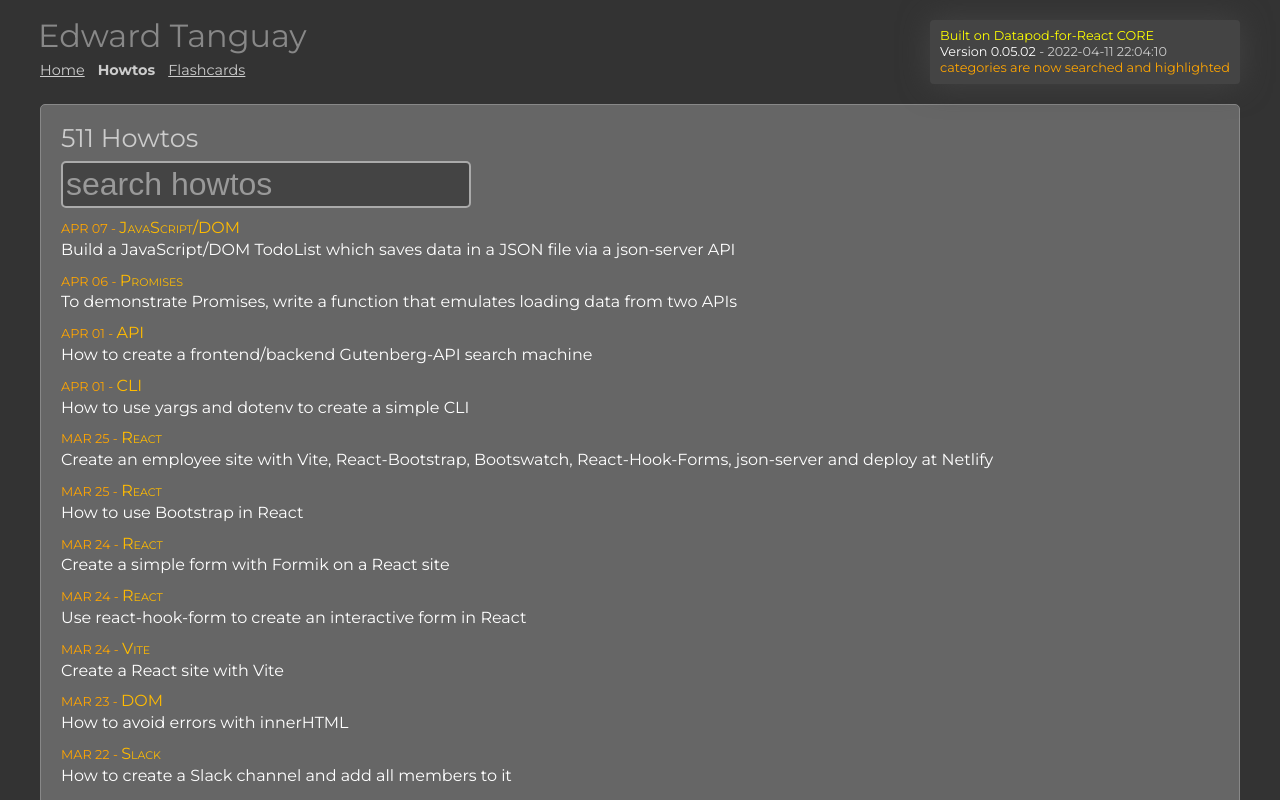
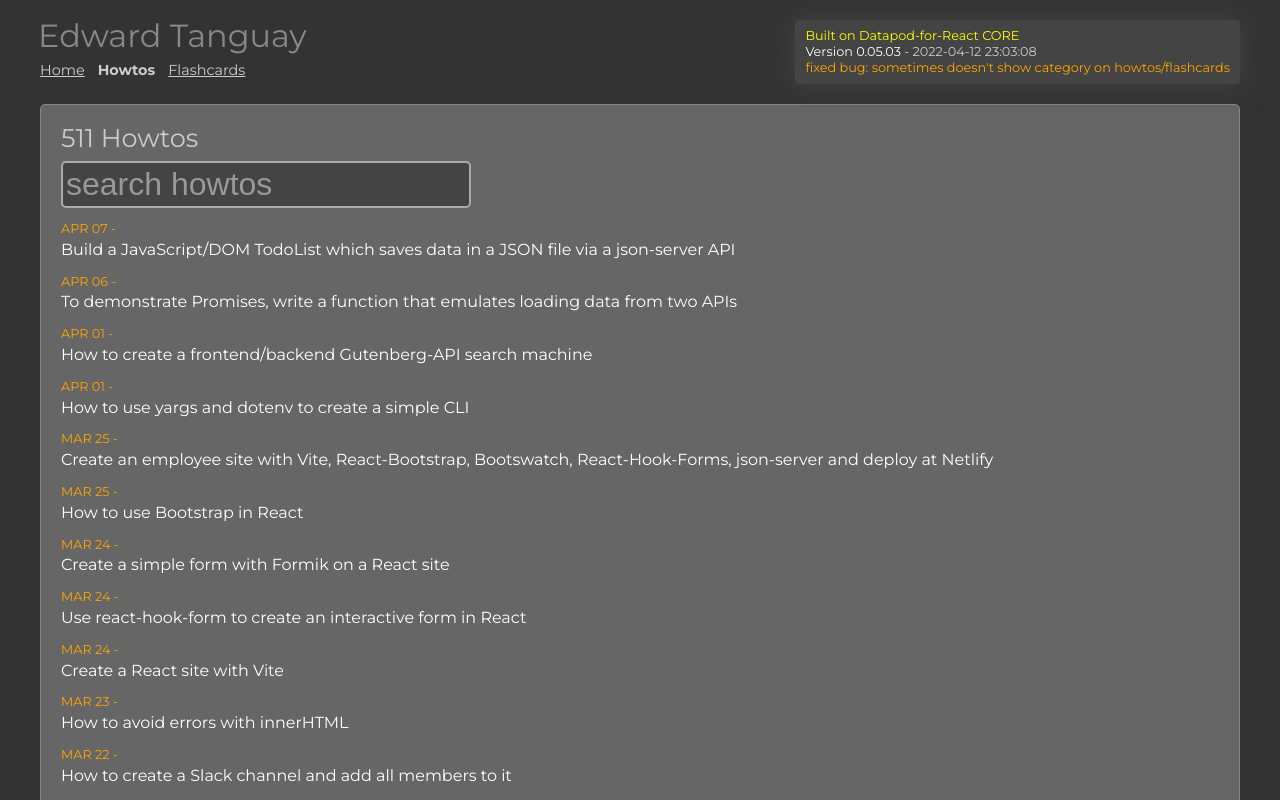
Before and after one commit to edwardtanguay/dpodreactcore, a React (Create React App) app: page /howtos in a window 1280 px wide. Shown: the top 800 px of the page. Built offline with nearby package versions, Linux system fonts and the light colour scheme.

Commit message:
fixes in

```diff
--- a/src/custom/pages/itemPageItems/Flashcard.tsx
+++ b/src/custom/pages/itemPageItems/Flashcard.tsx
@@ -21,7 +21,7 @@ export const Flashcard = (props: IProps) => {
 								)}
 							</span>{' '}
 							<span className="category">
-								{getCurrentItem().categoryTitle}
+								{getCurrentItem().category}
 							</span>
 						</div>
 						<div className="headerRow">
--- a/src/custom/pages/itemPageItems/Flashcards.tsx
+++ b/src/custom/pages/itemPageItems/Flashcards.tsx
@@ -23,18 +23,12 @@ export const Flashcards = (props: IProps) => {
 											flashcard.systemWhenCreated
 										)}
 									</span>{' '}
-									{searchText !== '' && (
-										<span className="category"
-											dangerouslySetInnerHTML={{
-												__html: flashcard.highlightedCategory,
-											}}
-										></span>
-									)}
-									{searchText === '' && (
-										<span className="category">
-											{flashcard.category}
-										</span>
-									)}
+									<span
+										className="category"
+										dangerouslySetInnerHTML={{
+											__html: flashcard.highlightedCategory,
+										}}
+									></span>
 								</div>
 								<div
 									key={i}
@@ -48,7 +42,9 @@ export const Flashcards = (props: IProps) => {
 											}}
 										></span>
 									)}
-									{searchText === '' && <>{flashcard.title}</>}
+									{searchText === '' && (
+										<>{flashcard.title}</>
+									)}
 								</div>
 							</div>
 						);
--- a/src/custom/pages/itemPageItems/Howto.tsx
+++ b/src/custom/pages/itemPageItems/Howto.tsx
@@ -21,7 +21,7 @@ export const Howto = (props: IProps) => {
 								)}
 							</span>{' '}
 							<span className="category">
-								{getCurrentItem().categoryTitle}
+								{getCurrentItem().category}
 							</span>
 						</div>
 						<div className="headerRow">
--- a/src/custom/pages/itemPageItems/Howtos.tsx
+++ b/src/custom/pages/itemPageItems/Howtos.tsx
@@ -23,18 +23,12 @@ export const Howtos = (props: IProps) => {
 											howto.systemWhenCreated
 										)}
 									</span>{' '}
-									{searchText !== '' && (
-										<span className="category"
-											dangerouslySetInnerHTML={{
-												__html: howto.highlightedCategory,
-											}}
-										></span>
-									)}
-									{searchText === '' && (
-										<span className="category">
-											{howto.category}
-										</span>
-									)}
+									<span
+										className="category"
+										dangerouslySetInnerHTML={{
+											__html: howto.highlightedCategory,
+										}}
+									></span>
 								</div>
 								<div
 									className="itemLinkTitle"
--- a/src/system/data/json/data_versioning.json
+++ b/src/system/data/json/data_versioning.json
@@ -53,6 +53,12 @@
 			"whenPublished": "2022-04-11 22:04:10",
 			"shortDescription": "categories are now searched and highlighted",
 			"notes": ""
+		},
+		{
+			"version": "0.05.03",
+			"whenPublished": "2022-04-12 23:03:08",
+			"shortDescription": "fixed bug: sometimes doesn't show category on howtos/flashcards",
+			"notes": ""
 		}
 	],
 	"todos": [
```
